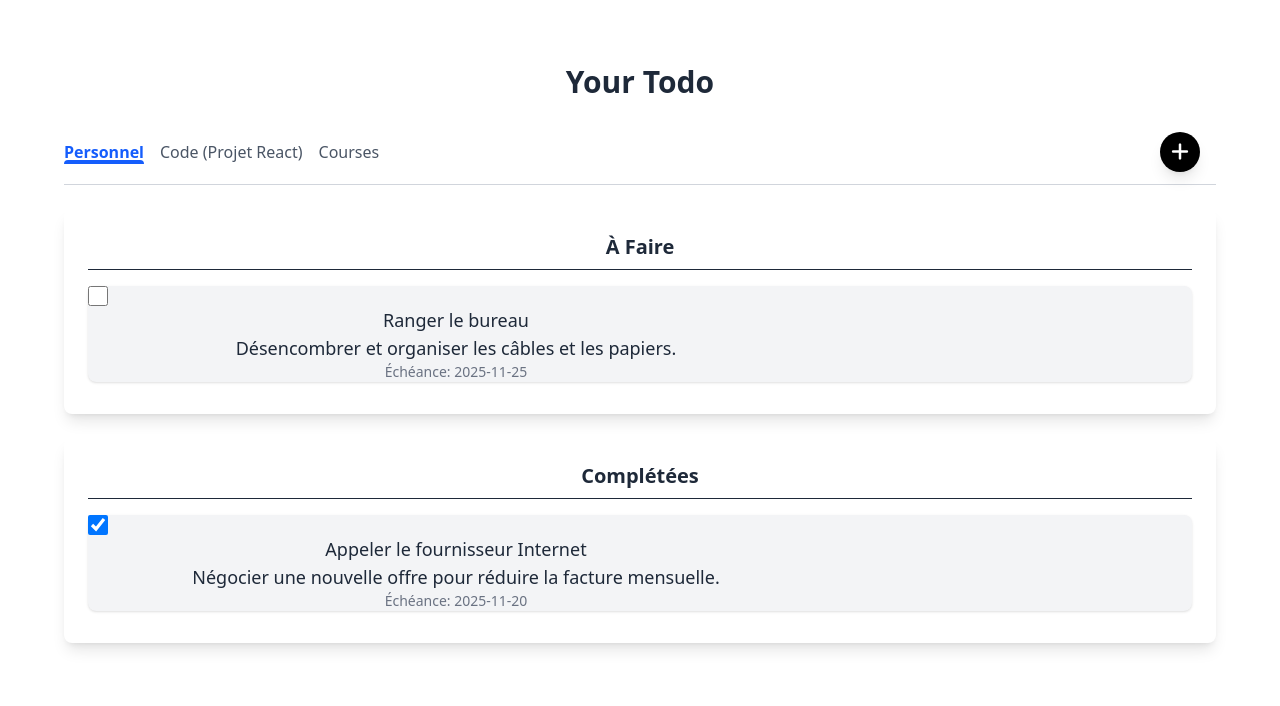
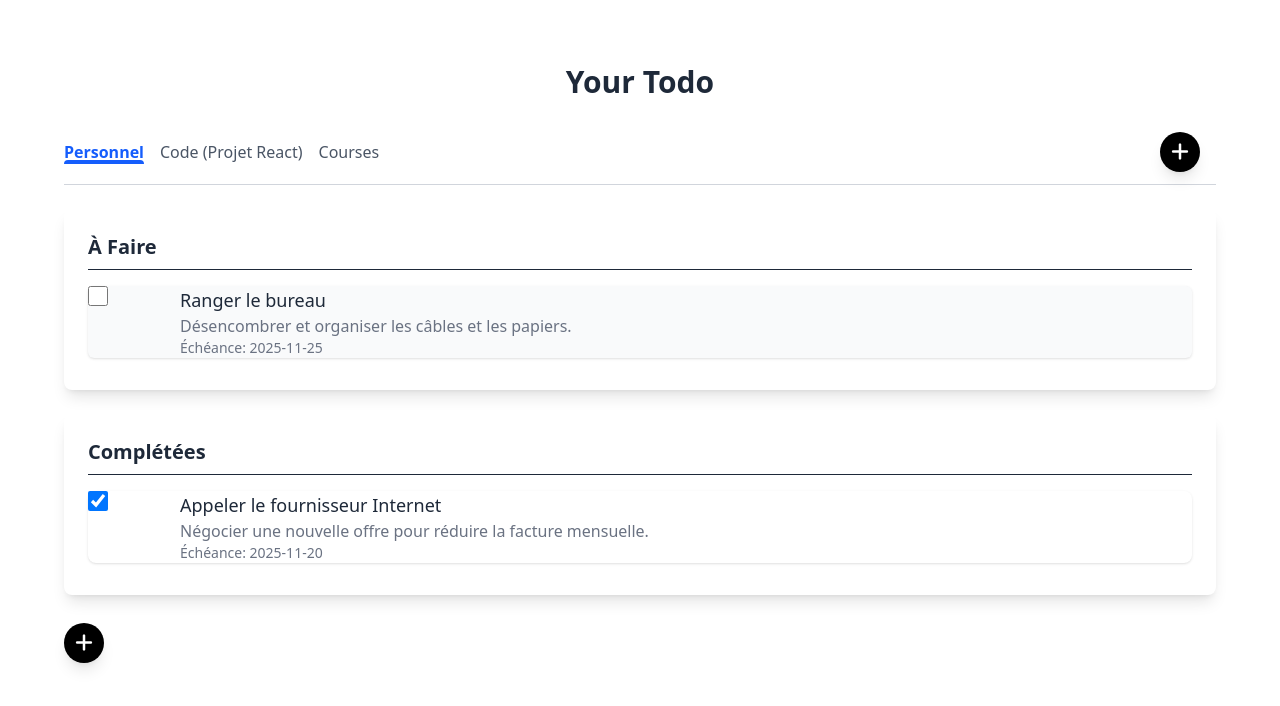
Before and after one commit to ElieReyara/TodoListReact, a React (Vite) app: page / in a window 1280 px wide. Shown: the top 706 px of the page. Built offline with nearby package versions, Linux system fonts and the light colour scheme.

Commit message:
Formulaire d'ajout de tache

```diff
--- /dev/null
+++ b/src/components/AddTaskForm.jsx
@@ -0,0 +1,63 @@
+
+function AddTaskForm({toggleForm}) {
+    const handleInnerClick = (e) => {
+        e.stopPropagation();
+    };
+    return (
+        <>
+           <div onClick={handleInnerClick} id="task-form-container" className="relative p-6 bg-gray-50 border border-gray-200 rounded-lg shadow-inner">
+                {/* Remplacement de onclick par onClick */}
+                <button onClick={toggleForm}  className="cursor-grab absolute right-2 top-2 text-3xl text-gray-500">
+                    &times;
+                </button>
+                <h3 className="text-xl font-bold text-gray-800 mb-6 border-b pb-2">Creer un groupe</h3>
+
+                <form id="add-group-form" method="post" >
+
+                    <div class="mb-4">
+                        <label for="task-title" class="block text-sm font-medium text-gray-700 ">Nom de la Tâche</label>
+                        <input
+                            type="text"
+                            id="task-title"
+                            className="title"
+                            placeholder="Ex: Coder la logique de l'ajout en JS"
+                            required
+                            class="mt-1 w-full p-3  border-0 border-b-transparent border-b-4 border-gray-300 rounded-lg outline-none  focus:border-b-4 focus:border-b-gray-300 text-gray-800 shadow-sm"
+                        />
+                    </div>
+                    <div class="mb-4">
+                        <label for="task-description" class="block text-sm font-medium text-gray-700">Description (Optionnel)</label>
+                        <textarea
+                            id="task-description"
+                            classNam="description"
+                            rows="3"
+                            placeholder="Détails supplémentaires, liens, ou notes..."
+                            class="mt-1 w-full p-3 border-0 border-b-transparent border-b-4 border-gray-300 rounded-lg outline-none  focus:border-b-4 focus:border-b-gray-300 text-gray-800 shadow-sm resize-none"
+                        ></textarea>
+                    </div>
+                    <div class="mb-6">
+                        <label for="task-due-date" class="block text-sm font-medium text-gray-700">Date Limite (Optionnel)</label>
+                        <input
+                            type="date"
+                            id="task-due-date"
+                            className="dueDate"
+                            class="mt-1 w-full p-3 border-0 border-b-transparent border-b-4 border-gray-300 rounded-lg outline-none  focus:border-b-4 focus:border-b-gray-300 text-gray-800 shadow-sm"
+                        />
+                    </div>
+
+                    <div class="flex justify-end">
+                        <button
+                            id="submit-task"
+                            type="submit"
+                            class="px-6 py-3 bg-blue-600 text-white font-semibold rounded-lg shadow-md hover:bg-blue-700 focus:outline-none focus:ring-2 focus:ring-blue-500 focus:ring-offset-2 transition duration-150 ease-in-out"
+                        >
+                            Créer la Tâche
+                        </button>
+                    </div>
+                </form>
+            </div>
+        </>
+    )
+}
+
+export default AddTaskForm;
--- a/src/components/DisplayTask.jsx
+++ b/src/components/DisplayTask.jsx
@@ -1,15 +1,16 @@
+
 function DisplayTask({todos, toggleTaskCompletion}) {
     // Affichage des taches base sur l'attribut completed
     return (
         <>
            <div id="incomplete-tasks" className="mb-6 bg-white p-6 rounded-lg shadow-lg">
-                <h2 className="text-xl font-semibold text-gray-800 mb-4 border-b pb-2">À Faire</h2>
+                <h2 className="text-xl font-semibold text-gray-800 text-left mb-4 border-b pb-2">À Faire</h2>
                 <div id="incomplete-tasks-block" >
                     {todos.map((task) => {
                         if (!task.completed)
                             return (
-                                <div className="mb-2 task-card relative divContentTask bg-gray-100 rounded-lg shadow-sm  group cursor-pointer hover:bg-gray-50 transition duration-150" key={task.id}>
-                                    <div className="w-1/12 flex items-center justify-start">
+                                <div className="mb-2 task-card relative flex justify-space bg-gray-50 rounded-md shadow-sm  group cursor-pointer hover:bg-gray-100 transition duration-150" key={task.id}>
+                                    <div className="w-1/12 flex  justify-start">
                                         <input type="checkbox"
                                             className="h-5 w-5 text-blue-600 border-gray-300 rounded focus:ring-blue-500"
                                             aria-label="Marquer comme complété"
@@ -17,11 +18,11 @@ function DisplayTask({todos, toggleTaskCompletion}) {
                                             />
                                     </div>
 
-                                    <div className="task-content w-8/12 flex flex-col justify-center cursor-pointer">
+                                    <div className="task-content w-8/12 flex flex-col items-start cursor-pointer">
                                         <span className="text-lg font-medium text-gray-800 ${task.complete ? 'line-through text-gray-500' : ''}">
                                             {task.title}
                                         </span>
-                                        <span className="text-lg font-medium text-gray-800 ${task.complete ? 'line-through text-gray-500' : ''}">
+                                        <span className="text-left font-medium text-gray-500 ${task.complete ? 'line-through text-gray-500' : ''}">
                                             {task.description}
                                         </span>
                                         <span className="whitespace-nowrap text-sm text-gray-500">
@@ -37,29 +38,29 @@ function DisplayTask({todos, toggleTaskCompletion}) {
 
 
             <div id="complete-tasks" className="bg-white p-6 rounded-lg shadow-lg">
-                <h2 className="text-xl font-semibold text-gray-800 mb-4 border-b pb-2">Complétées</h2>
+                <h2 className="text-xl font-semibold text-left text-gray-800 mb-4 border-b pb-2">Complétées</h2>
                 <div id="complete-tasks-block">
                     {todos.map((task) => {
                         if (task.completed)
                             return (
-                                <div className="mb-2 task-card relative divContentTask bg-gray-100 rounded-lg shadow-sm  group cursor-pointer hover:bg-gray-50 transition duration-150" key={task.id}>
-                                    <div className="w-1/12 flex items-center justify-start">
+                                <div className="mb-2  relative flex justify-space rounded-lg shadow-sm  group cursor-pointer hover:bg-gray-100 transition duration-150" key={task.id}>
+                                    <div className="w-1/12 flex  justify-start rounded">
                                         <input type="checkbox"
-                                            className="h-5 w-5 text-blue-600 border-gray-300 rounded focus:ring-blue-500"
+                                            className="h-5 w-5 text-blue-600 border-gray-300 focus:ring-blue-500"
                                             aria-label="Marquer comme complété"
                                             onChange={() => toggleTaskCompletion(task.id)}
                                             checked
                                             />
                                     </div>
 
-                                    <div className="task-content w-8/12 flex flex-col justify-center cursor-pointer">
+                                    <div className="task-content w-8/12 flex flex-col items-start justify-center cursor-pointer">
                                         <span className="text-lg font-medium text-gray-800 ${task.complete ? 'line-through text-gray-500' : ''}">
                                             {task.title}
                                         </span>
-                                        <span className="text-lg font-medium text-gray-800 ${task.complete ? 'line-through text-gray-500' : ''}">
+                                        <span className="font-medium text-gray-500 text-left {task.complete ? 'line-through text-gray-500' : ''}">
                                             {task.description}
                                         </span>
-                                        <span className="whitespace-nowrap text-sm text-gray-500">
+                                        <span className="whitespace-nowrap text-sm rounded border-amber-500 text-gray-500">
                                             Échéance: {task.echeance || 'Non définie'}
                                         </span>
                                     </div>
--- a/src/components/MainApp.jsx
+++ b/src/components/MainApp.jsx
@@ -2,6 +2,7 @@ import AddGroupForm from "./AddGroupForm"
 import { useEffect, useState } from "react";
 import DisplayGroup from "./DisplayGroup";
 import DisplayTask from "./DisplayTask";
+import AddTaskForm from "./AddTaskForm";
 
 const initialGroups = [
     { id: '1', name: 'Personnel' },
@@ -78,12 +79,13 @@ const initialTodos = [
 function MainApp() {
     // État principal des tâches
     const [todos, setTodos] = useState(initialTodos);
+    const [isTaskFormVisible, setIsTaskFormVisible] = useState(false);
 
     // État principal des groupes
     const [groups, setGroups] = useState(initialGroups);
+    const [isGroupFormVisible, setIsGroupFormVisible] = useState(false);
+    const [isActive, setActiveGroup] = useState();
 
-    const [isFormVisible, setIsFormVisible] = useState(false);
-    const [isActive, setActiveGroup] = useState();
 
 
     // Checker les taches faites ou no
@@ -98,8 +100,13 @@ function MainApp() {
         );
     }
     // Pour checker si j'affiche ou non le formulaire pour creer un groupe
-    const toggleFormVisibility = () => {
-        setIsFormVisible(!isFormVisible);
+    const toggleGroupFormVisibility = () => {
+        setIsGroupFormVisible(!isGroupFormVisible);
+    }
+
+    // Pour checker si j'affiche ou non le formulaire pour creer une tache
+    const toggleTaskFormVisibility = () => {
+        setIsTaskFormVisible(!isTaskFormVisible);
     }
 
     // Tache du groupe actif
@@ -119,24 +126,32 @@ function MainApp() {
             </div>
 
             <div className="flex space-x-4">
-                <button onClick={toggleFormVisibility} id="add-group-btn" className="w-10 h-10 bg-black text-white rounded-full shadow-lg hover:bg-gray-700 transition flex items-center justify-center text-xl font-light cursor-grab">
+                <button onClick={toggleGroupFormVisibility} id="add-group-btn" className="w-10 h-10 bg-black text-white rounded-full shadow-lg hover:bg-gray-700 transition flex items-center justify-center text-xl font-light cursor-grab">
                     <i className="fa-solid fa-plus"></i>
                     <span className="sr-only">Ajouter un groupe</span>
                 </button>
-                <button onClick={toggleFormVisibility} id="delete-group-btn" className="hidden w-10 h-10 bg-red-700 text-white rounded-full shadow-lg hover:text-2xl transition items-center justify-center text-xl font-light cursor-grab">
+                <button onClick={toggleGroupFormVisibility} id="delete-group-btn" className="hidden w-10 h-10 bg-red-700 text-white rounded-full shadow-lg hover:text-2xl transition items-center justify-center text-xl font-light cursor-grab">
                     <i className="fa-solid fa-x"></i>
                     <span className="sr-only">Supprimer un groupe</span>
                 </button>
             </div>
         </nav>
-        {isFormVisible ?
-        <div onClick={toggleFormVisibility} id="dynamic-modal-group" className="modal-full-overlay ">
-            <AddGroupForm toggleForm={toggleFormVisibility}/>
+        {isGroupFormVisible ?
+        <div onClick={toggleGroupFormVisibility} id="dynamic-modal-group" className="modal-full-overlay ">
+            <AddGroupForm toggleForm={toggleGroupFormVisibility}/>
+        </div> : null}
+        {isTaskFormVisible ?
+        <div onClick={toggleTaskFormVisibility} id="dynamic-modal-group" className="modal-full-overlay ">
+            <AddTaskForm toggleForm={toggleTaskFormVisibility}/>
         </div> : null}
 
         <section id="task-container">
             <DisplayTask todos={filteredTodos} toggleTaskCompletion={toggleTaskCompletion}/>
         </section>
+        <button onClick={toggleTaskFormVisibility} className="w-10 h-10 mt-7 bg-black text-white rounded-full shadow-lg hover:bg-gray-700 transition flex items-center justify-center text-xl font-light cursor-grab">
+            <i className="fa-solid fa-plus"></i>
+            <span className="sr-only">Ajouter une tache</span>
+        </button>
     </div>
   )
 }
--- a/src/index.css
+++ b/src/index.css
@@ -14,3 +14,7 @@
     align-items: center !important;
     justify-content: center !important;
 }
+
+input[type="checkbox"]{
+    border-radius: 50%;
+}
```
